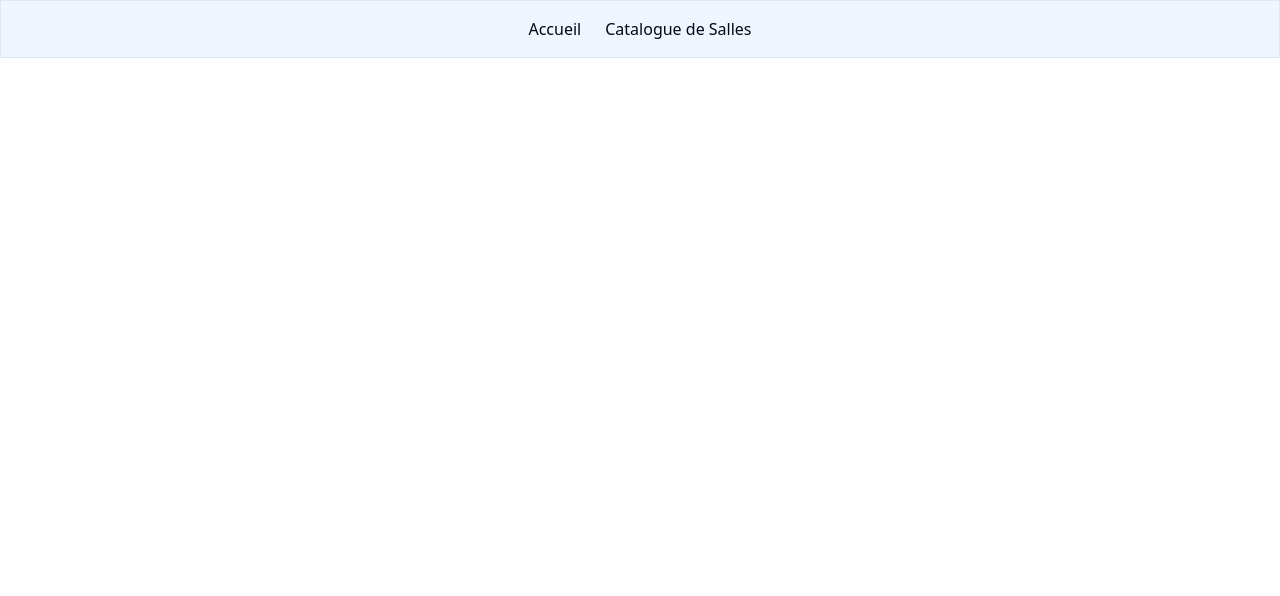
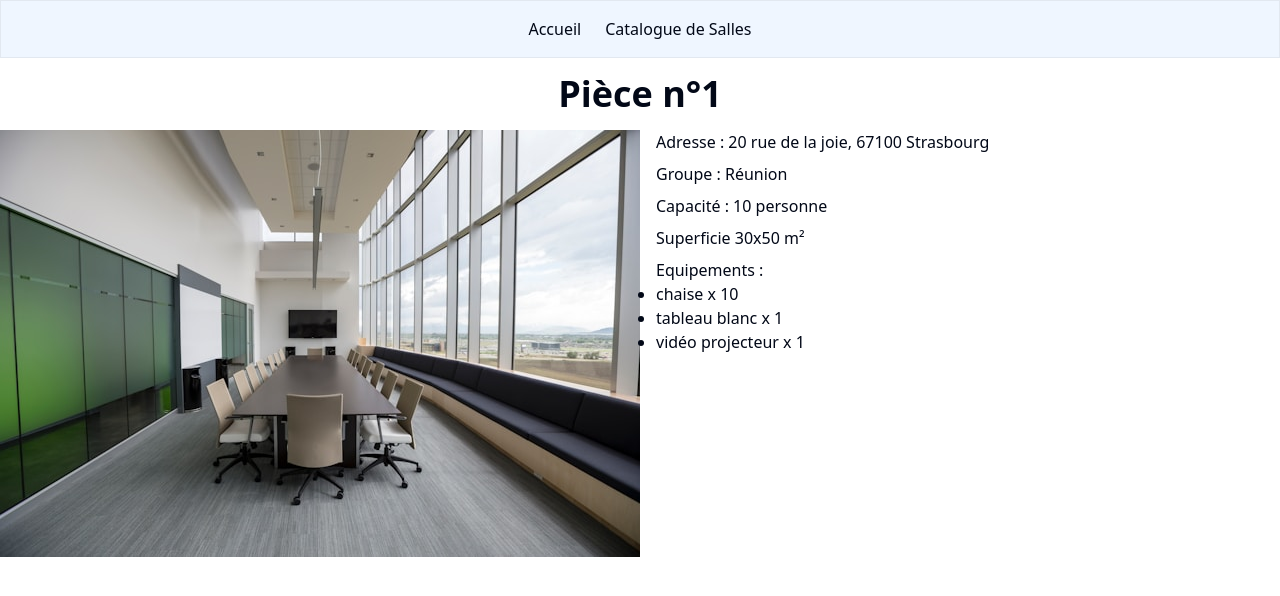
Before and after one commit to Aurelie-Runser/RoomBooking--Front, a Vue app: page /salle/piece1 in a window 1280 px wide. Shown: the top 596 px of the page. Built offline with nearby package versions, Linux system fonts and the light colour scheme.

Commit message:
création view Salle

```diff
--- a/src/router/index.ts
+++ b/src/router/index.ts
@@ -1,6 +1,7 @@
 import { createRouter, createWebHistory } from 'vue-router'
 import HomeView from '@/views/HomeView.vue'
 import CatalogueSallesView from '@/views/CatalogueSallesView.vue'
+import SalleView from '@/views/SalleView.vue'
 
 const router = createRouter({
   history: createWebHistory(import.meta.env.BASE_URL),
@@ -15,6 +16,15 @@ const router = createRouter({
       name: 'catalogue-salles',
       component: CatalogueSallesView,
     },
+    {
+      path: '/salle/',
+      redirect: 'catalogue-salles',
+    },
+    {
+      path: '/salle/:id',
+      name: 'salles-view',
+      component: SalleView,
+    },
   ],
 })
 
--- /dev/null
+++ b/src/views/SalleView.vue
@@ -0,0 +1,144 @@
+<script setup lang="ts">
+import { ref, onMounted } from 'vue'
+import { useRoute } from 'vue-router'
+import IconLoading from '@/components/icons/IconLoading.vue'
+
+const listTestSalles = [
+  {
+    slug: 'piece1',
+    name: 'Pièce n°1',
+    picture: 'room1_small',
+    adress: '20 rue de la joie, 67100 Strasbourg',
+    groupe: 'Réunion',
+    capacite: 10,
+    superficie: '30x50',
+    equipements: [
+      { name: 'chaise', nbr: 10 },
+      { name: 'tableau blanc', nbr: 1 },
+      { name: 'vidéo projecteur', nbr: 1 },
+    ],
+  },
+  {
+    slug: 'piece2',
+    name: 'Pièce n°2',
+    picture: 'room2_small',
+    adress: '20 rue de la joie, 67100 Strasbourg',
+    groupe: 'Détente',
+    capacite: 10,
+    superficie: '30x50',
+    equipements: [
+      { name: 'chaise', nbr: 10 },
+      { name: 'tableau blanc', nbr: 1 },
+      { name: 'vidéo projecteur', nbr: 1 },
+    ],
+  },
+  {
+    slug: 'piece3',
+    name: 'Pièce n°3',
+    picture: 'room3_small',
+    adress: '20 rue de la joie, 67100 Strasbourg',
+    groupe: 'Réunion',
+    capacite: 10,
+    superficie: '30x50',
+    equipements: [
+      { name: 'chaise', nbr: 10 },
+      { name: 'tableau blanc', nbr: 1 },
+      { name: 'vidéo projecteur', nbr: 1 },
+    ],
+  },
+  {
+    slug: 'piece4',
+    name: 'Pièce n°4',
+    picture: 'room4_small',
+    adress: '20 rue de la joie, 67100 Strasbourg',
+    groupe: 'Détente',
+    capacite: 10,
+    superficie: '30x50',
+    equipements: [
+      { name: 'chaise', nbr: 10 },
+      { name: 'tableau blanc', nbr: 1 },
+      { name: 'vidéo projecteur', nbr: 1 },
+    ],
+  },
+  {
+    slug: 'piece5',
+    name: 'Pièce n°5',
+    picture: 'room5_small',
+    adress: '20 rue de la joie, 67100 Strasbourg',
+    groupe: 'Réunion',
+    capacite: 10,
+    superficie: '30x50',
+    equipements: [
+      { name: 'chaise', nbr: 10 },
+      { name: 'tableau blanc', nbr: 1 },
+      { name: 'vidéo projecteur', nbr: 1 },
+    ],
+  },
+]
+
+const route = useRoute()
+
+const salle = ref(null)
+const salleFind = ref(false)
+
+onMounted(() => {
+  salle.value = listTestSalles.find(salle => salle.slug == route.params.id)
+
+  salleFind.value = true
+})
+</script>
+<template>
+  <main class="h-[200vh]" v-if="salleFind">
+    <div v-if="salle">
+      <h1 class="text-4xl font-bold text-center my-4">
+        {{ salle.name }}
+      </h1>
+
+      <div class="flex flex-wrap gap-4">
+        <img
+          class="max-w-full"
+          :src="`/roomsPictures/${salle.picture}.jpg`"
+          :alt="`Photo de la salle ${salle.name}`"
+        />
+
+        <div class="max-w-full flex flex-col gap-2">
+          <p>Adresse : {{ salle.adress }}</p>
+          <p>Groupe : {{ salle.groupe }}</p>
+          <p>Capacité : {{ salle.capacite }} personne</p>
+          <p>Superficie {{ salle.superficie }} m²</p>
+
+          <div>
+            <p>Equipements :</p>
+            <ul class="list-disc">
+              <li v-for="(eq, index) in salle.equipements" :key="index">
+                {{ eq.name }} x {{ eq.nbr }}
+              </li>
+            </ul>
+          </div>
+        </div>
+      </div>
+    </div>
+
+    <div v-else>
+      <p class="text-center m-6 p-4 bg-red-100 border border-red-500">
+        La salle que vous recherchez n'existe pas :&#40;
+      </p>
+
+      <div class="flex justify-center gap-6">
+        <RouterLink to="/" class="p-4 bg-blue-200 hover:bg-blue-400 rounded-md">
+          Accueil
+        </RouterLink>
+        <RouterLink
+          to="/catalogue-salles"
+          class="p-4 bg-blue-200 hover:bg-blue-400 rounded-md"
+        >
+          Catalogue des Salles
+        </RouterLink>
+      </div>
+    </div>
+  </main>
+
+  <main v-else>
+    <IconLoading />
+  </main>
+</template>
```
